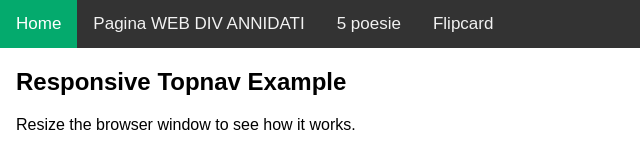
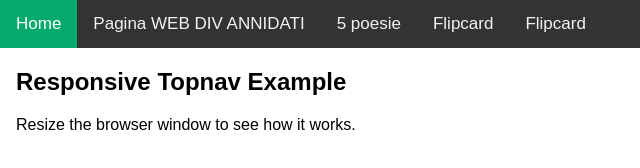
Before and after one commit to xiuderinolarue/TPSIT, a plain HTML site: page Menù.html in a window 1280 px wide. Shown: the full height of the page, 0-640 px from the left. Drawn offline with Linux system fonts and the light colour scheme.

Commit message:
Update Menù.html

```diff
--- a/Menù.html
+++ b/Menù.html
@@ -68,6 +68,7 @@ body {
   <a href="https://xiuderinolarue.github.io/TPSIT/Pagina_WEB_DIV_ANNIDATI.html">Pagina WEB DIV ANNIDATI </a>
   <a href="https://xiuderinolarue.github.io/TPSIT/Es%201%20css.html">5 poesie</a>
   <a href="https://xiuderinolarue.github.io/TPSIT/flipcard.html">Flipcard</a>
+   <a href="https://xiuderinolarue.github.io/TPSIT/JS4.html">Flipcard</a>
   <a href="javascript:void(0);" class="icon" onclick="myFunction()">
     <i class="fa fa-bars"></i>
   </a>
```
